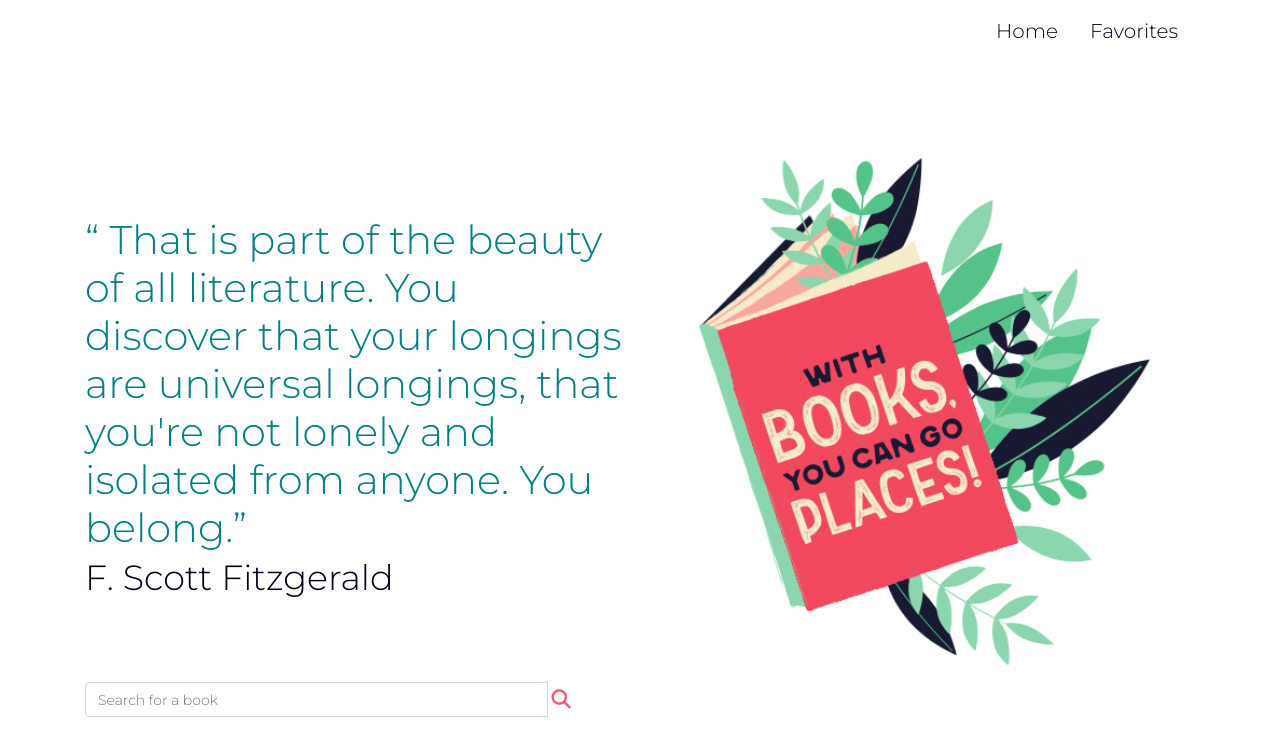
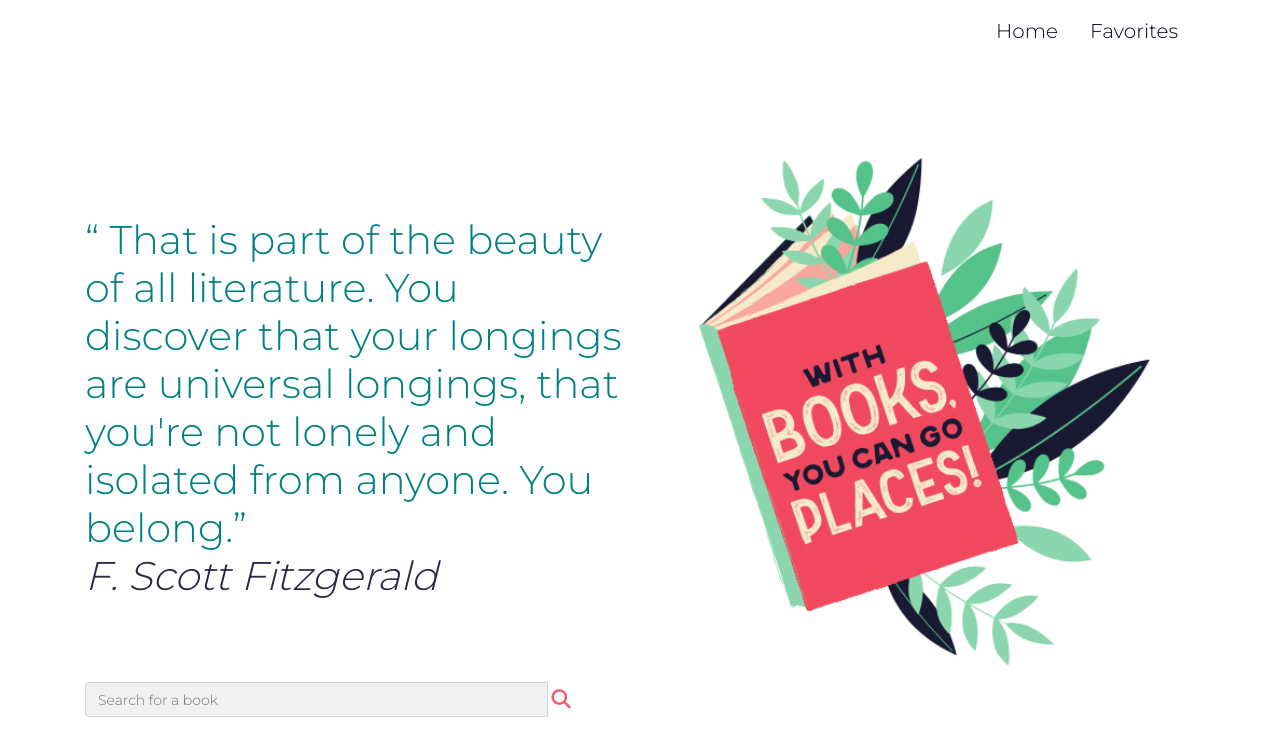
Before and after one commit to onomatopoetica/react-google-books-search, a React (Create React App) app in the folder client/: page / in a window 1280 px wide. Shown: the top 756 px of the page. Built offline with nearby package versions, Linux system fonts and the light colour scheme; the HTML template or start-up script is replaced by a standard one.

Commit message:
Final edits

```diff
--- a/client/package.json
+++ b/client/package.json
@@ -5,7 +5,6 @@
   "private": true,
   "proxy": "http://localhost:3001/",
   "dependencies": {
-    "aws-amplify": "^3.3.26",
     "axios": "^0.21.1",
     "body-parser": "^1.19.0",
     "bootstrap": "^4.6.0",
--- a/client/src/Components/BookCard/index.css
+++ b/client/src/Components/BookCard/index.css
@@ -52,7 +52,7 @@
     padding: 10px;
   }
   .save-button:hover {
-    background-color: #ff9163;
+    background-color: #f7576f;
     transition: 1s;
     color: white;
   }
--- a/client/src/Components/Hero/assets/style.css
+++ b/client/src/Components/Hero/assets/style.css
@@ -18,8 +18,8 @@ q {
   color: teal;
 }
 
-small{
-  color: rgb(2, 2, 29);
+em {
+  color: rgb(41, 41, 67);
 }
 
 @media only screen and (max-width: 600px) {
--- a/client/src/Components/Hero/index.js
+++ b/client/src/Components/Hero/index.js
@@ -13,7 +13,7 @@ function Hero() {
                              That is part of the beauty of all literature. You discover that your longings are universal longings, that you're not lonely and isolated from anyone. You belong.
             </q>
                         <div>
-                            <small> F. Scott Fitzgerald</small>
+                            <em> F. Scott Fitzgerald</em>
                         </div>
                     </h4>
                 </div>
--- a/client/src/Components/Nav/index.js
+++ b/client/src/Components/Nav/index.js
@@ -6,7 +6,7 @@ function NavBar() {
     return (
         <nav className="nav-bar navbar container   ">
             <Link className=" navbar-brand " to="/">
-                {/* <img src={require("./assets/logo.png")} alt="" /> */}
+
             </Link>
             <div className="nav navbar-right">
                 <Link className="nav-link  navLink " to="/">
--- a/client/src/Components/Search/index.js
+++ b/client/src/Components/Search/index.js
@@ -2,12 +2,10 @@ import React, { useState } from "react";
 import API from "../../Utils/Api";
 import "./style.css";
 import BookCard from "../../Components/BookCard/index";
-import NavBar from "../Nav/index";
-import Hero from "../Hero/index";
+
 
 function SearchBox() {
-    // search will hold the inital Title/word searched. It's needed for the API call
-    //result holds the api response with the data in the format I want, them I passe down trough props to create the book card
+
     const [search, setSearch] = useState("");
     const [result, setResult] = useState([]);
 
--- a/client/src/Components/Search/style.css
+++ b/client/src/Components/Search/style.css
@@ -10,7 +10,7 @@
   color: #f7576f;
 }
 .book-input {
-  background-color: white !important;
+  background-color: none !important;
   position: absolute;
   font-family: 'Montserrat', sans-serif;
   font-size: 14px;
@@ -18,5 +18,5 @@
 }
 
 input:hover {
-  box-shadow: 0px 0px 4px 4px lightseagreen;
+  box-shadow: 0px 0px 4px 4px rgb(154, 227, 223);
 }
```
Also changed, not shown: 2 other files (tests, documents, lock files or other folders).
